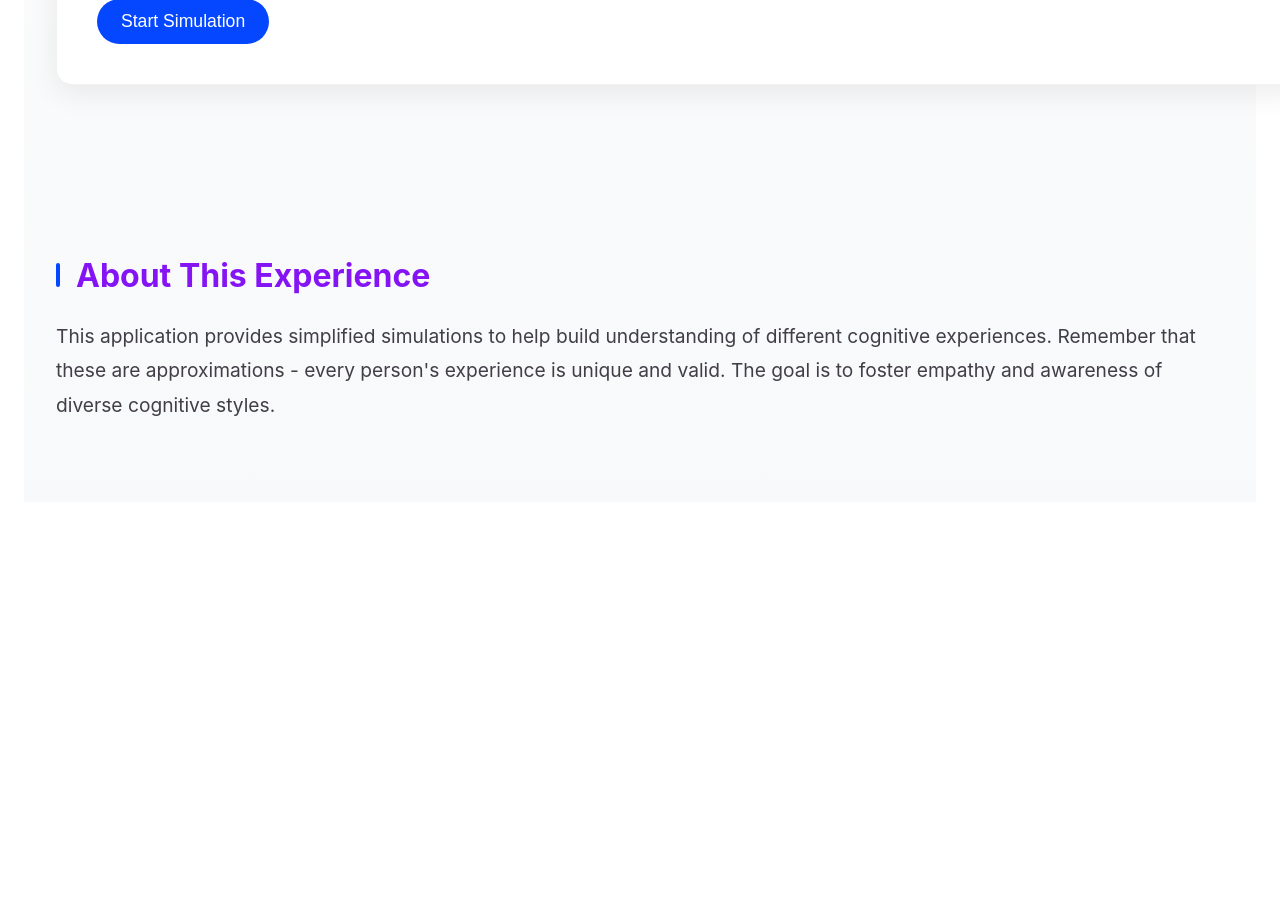
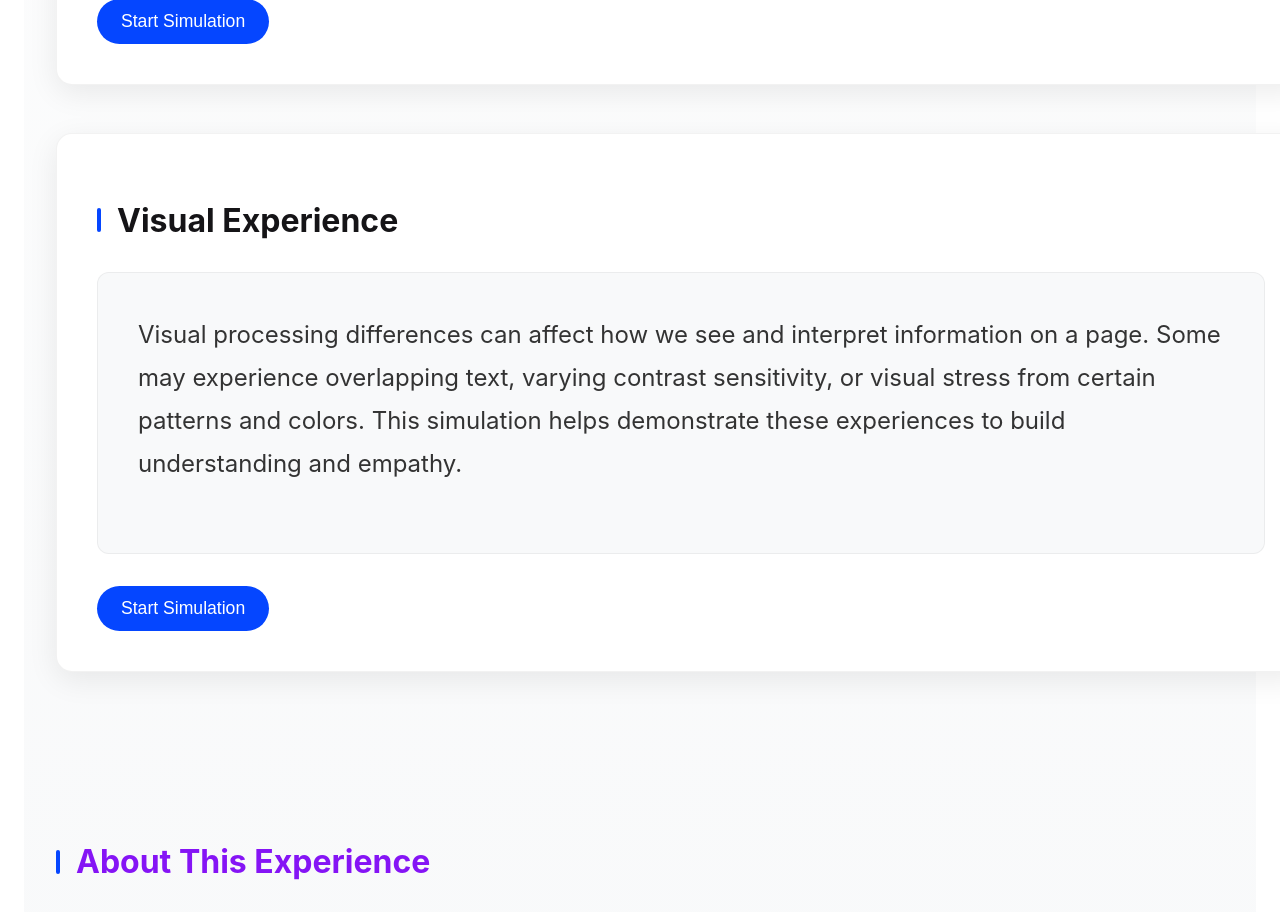
Before and after one commit to mzawam2/neurodiversity-empathy-lab, an Angular app: page / in a window 1280 px wide. Shown: the part 1340-2252 px from the top of the page. Before the commit the page ends 1866 px from the top, so only its background shows below. Built offline with nearby package versions, Linux system fonts and the light colour scheme.

Commit message:
Added another example for visual processing

```diff
--- a/src/app/app.component.css
+++ b/src/app/app.component.css
@@ -1,3 +1,102 @@
+.visually-hidden {
+  position: absolute;
+  width: 1px;
+  height: 1px;
+  padding: 0;
+  margin: -1px;
+  overflow: hidden;
+  clip: rect(0, 0, 0, 0);
+  white-space: nowrap;
+  border: 0;
+}
+
+.visual-simulation {
+  font-size: 1.5rem;
+  line-height: 1.8;
+  color: #333;
+  position: relative;
+  transition: all 0.3s ease;
+}
+
+.simulation-text {
+  display: block;
+  position: relative;
+}
+
+.visual-simulation.active .simulation-text {
+  animation: visual-process 5s infinite;
+}
+
+.visual-simulation.active .simulation-text::before,
+.visual-simulation.active .simulation-text::after {
+  content: '';
+  position: absolute;
+  top: 0;
+  left: 0;
+  width: 100%;
+  height: 100%;
+  mix-blend-mode: multiply;
+  background: currentColor;
+  -webkit-background-clip: text;
+  background-clip: text;
+  -webkit-text-fill-color: transparent;
+}
+
+.visual-simulation.active .simulation-text::before {
+  color: cyan;
+  animation: visual-shift-1 4s infinite;
+}
+
+.visual-simulation.active .simulation-text::after {
+  color: magenta;
+  animation: visual-shift-2 4s infinite;
+}
+
+@keyframes visual-process {
+  0%, 100% {
+    filter: contrast(100%) brightness(100%);
+    letter-spacing: normal;
+  }
+  25% {
+    filter: contrast(150%) brightness(110%);
+    letter-spacing: 1px;
+  }
+  75% {
+    filter: contrast(90%) brightness(95%);
+    letter-spacing: -0.5px;
+  }
+}
+
+@keyframes visual-shift-1 {
+  0%, 100% {
+    transform: translate(0, 0);
+    opacity: 0.5;
+  }
+  25% {
+    transform: translate(-2px, 1px);
+    opacity: 0.7;
+  }
+  75% {
+    transform: translate(2px, -1px);
+    opacity: 0.3;
+  }
+}
+
+@keyframes visual-shift-2 {
+  0%, 100% {
+    transform: translate(0, 0);
+    opacity: 0.5;
+  }
+  25% {
+    transform: translate(2px, -1px);
+    opacity: 0.3;
+  }
+  75% {
+    transform: translate(-2px, 1px);
+    opacity: 0.7;
+  }
+}
+
 .distraction {
   position: absolute;
   font-size: 10rem;
--- a/src/app/app.component.html
+++ b/src/app/app.component.html
@@ -376,7 +376,7 @@
             as the text appears to shift and move, making it harder to maintain a steady reading flow.
           </p>
         </div>
-        <button (click)="toggleSimulation('reading')" class="experience-button">
+        <button (click)="toggleSimulation('reading')" class="experience-button" [attr.aria-pressed]="activeExperience === 'reading'" aria-label="Toggle reading experience simulation">
           {{ simulationActive ? 'Stop' : 'Start' }} Simulation
         </button>
       </div>
@@ -396,8 +396,21 @@
             </div>
           </div>
         </div>
-        <button (click)="toggleSimulation('focus')" class="experience-button">
+        <button (click)="toggleSimulation('focus')" class="experience-button" [attr.aria-pressed]="activeExperience === 'focus'" aria-label="Toggle focus experience simulation">
           {{ simulationActive ? 'Stop' : 'Start' }} Simulation
+        </button>
+      </div>
+
+      <div class="experience-card" [class.active]="activeExperience === 'visual'">
+        <h2>Visual Experience</h2>
+        <div class="simulation-area">
+          <div class="visual-simulation" [class.active]="activeExperience === 'visual'" aria-label="Visual processing simulation text" role="region">
+            <span class="visually-hidden">Visual processing differences can affect how we see and interpret information on a page. Some may experience overlapping text, varying contrast sensitivity, or visual stress from certain patterns and colors. This simulation helps demonstrate these experiences to build understanding and empathy.</span>
+            <span class="simulation-text" aria-hidden="true">Visual processing differences can affect how we see and interpret information on a page. Some may experience overlapping text, varying contrast sensitivity, or visual stress from certain patterns and colors. This simulation helps demonstrate these experiences to build understanding and empathy.</span>
+          </div>
+        </div>
+        <button (click)="toggleSimulation('visual')" class="experience-button" [attr.aria-pressed]="activeExperience === 'visual'" aria-label="Toggle visual processing simulation">
+          {{ activeExperience === 'visual' ? 'Stop' : 'Start' }} Simulation
         </button>
       </div>
     </div>
--- a/src/app/app.component.ts
+++ b/src/app/app.component.ts
@@ -1,4 +1,4 @@
-import { Component, OnDestroy } from '@angular/core';
+import { Component, OnDestroy, HostListener } from '@angular/core';
 import { CommonModule } from '@angular/common';
 
 @Component({
@@ -12,16 +12,21 @@ export class AppComponent implements OnDestroy {
   activeExperience: string | null = null;
   simulationActive = false;
   simulationClasses: { [key: string]: boolean } = {};
-  distractionInterval: any;
+  distractionInterval: ReturnType<typeof setInterval> | null = null;
+
+  @HostListener('document:keydown.escape')
+  handleEscapeKey() {
+    if (this.activeExperience) {
+      this.toggleSimulation(this.activeExperience);
+    }
+  }
 
   toggleSimulation(type: string) {
     if (this.activeExperience === type && this.simulationActive) {
       // Stop simulation
       this.simulationActive = false;
       this.activeExperience = null;
-      if (this.distractionInterval) {
-        clearInterval(this.distractionInterval);
-      }
+      this.clearDistractions();
     } else {
       // Start simulation
       this.simulationActive = true;
@@ -34,9 +39,7 @@ export class AppComponent implements OnDestroy {
   }
 
   private startDistractions() {
-    if (this.distractionInterval) {
-      clearInterval(this.distractionInterval);
-    }
+    this.clearDistractions();
 
     const taskContent = document.querySelector('.task-content');
     if (!taskContent) return;
@@ -52,7 +55,7 @@ export class AppComponent implements OnDestroy {
       distraction.style.transition = 'opacity 0.5s';
       distraction.style.color = "red";
       distraction.style.fontSize = "2rem";
-      distraction.style.textShadow = " 0 2px 4px rgb(230, 11, 11)";
+      distraction.style.textShadow = "0 2px 4px rgb(230, 11, 11)";
 
       const randomWords = ['Focus!', 'Look here!', 'Notice me!', 'Hey!', 'Click!'];
       distraction.textContent = randomWords[Math.floor(Math.random() * randomWords.length)];
@@ -71,9 +74,14 @@ export class AppComponent implements OnDestroy {
     }, 3000);
   }
 
-  ngOnDestroy() {
+  private clearDistractions() {
     if (this.distractionInterval) {
       clearInterval(this.distractionInterval);
+      this.distractionInterval = null;
     }
   }
+
+  ngOnDestroy() {
+    this.clearDistractions();
+  }
 }
```
